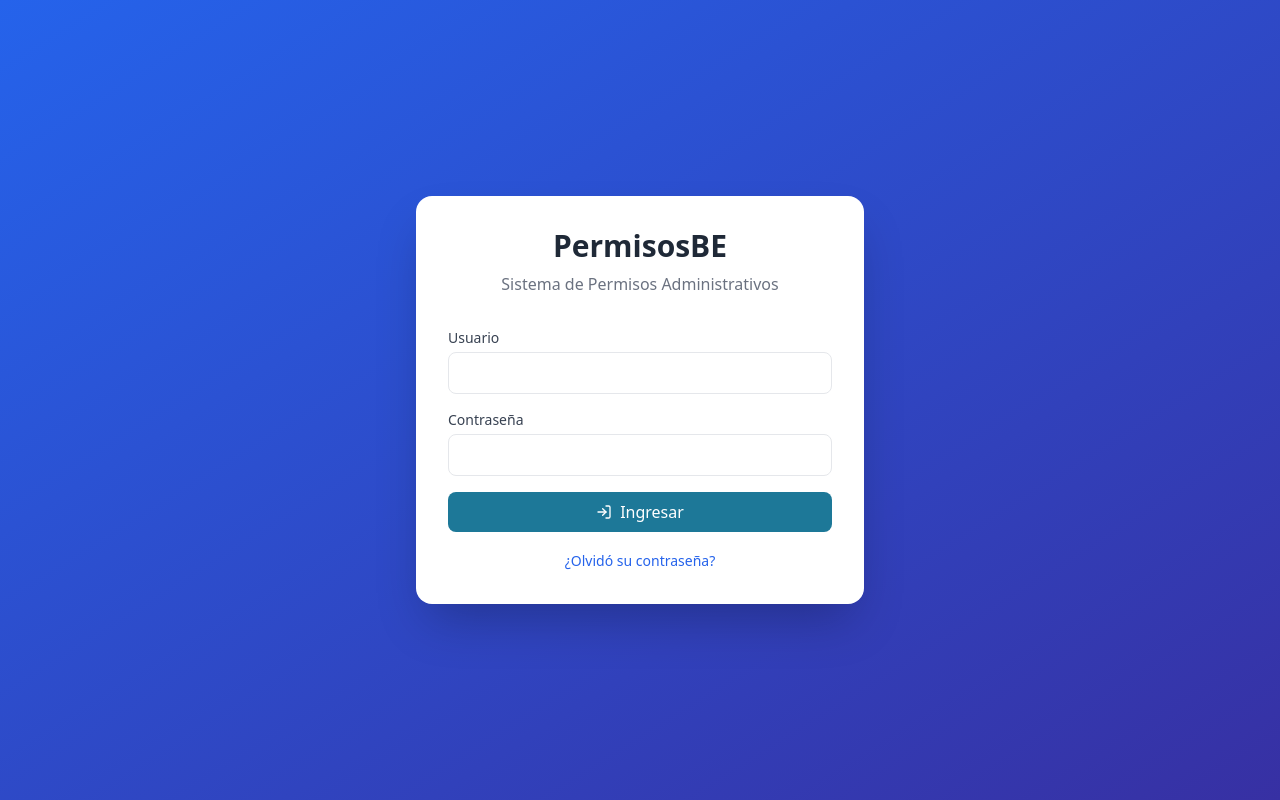
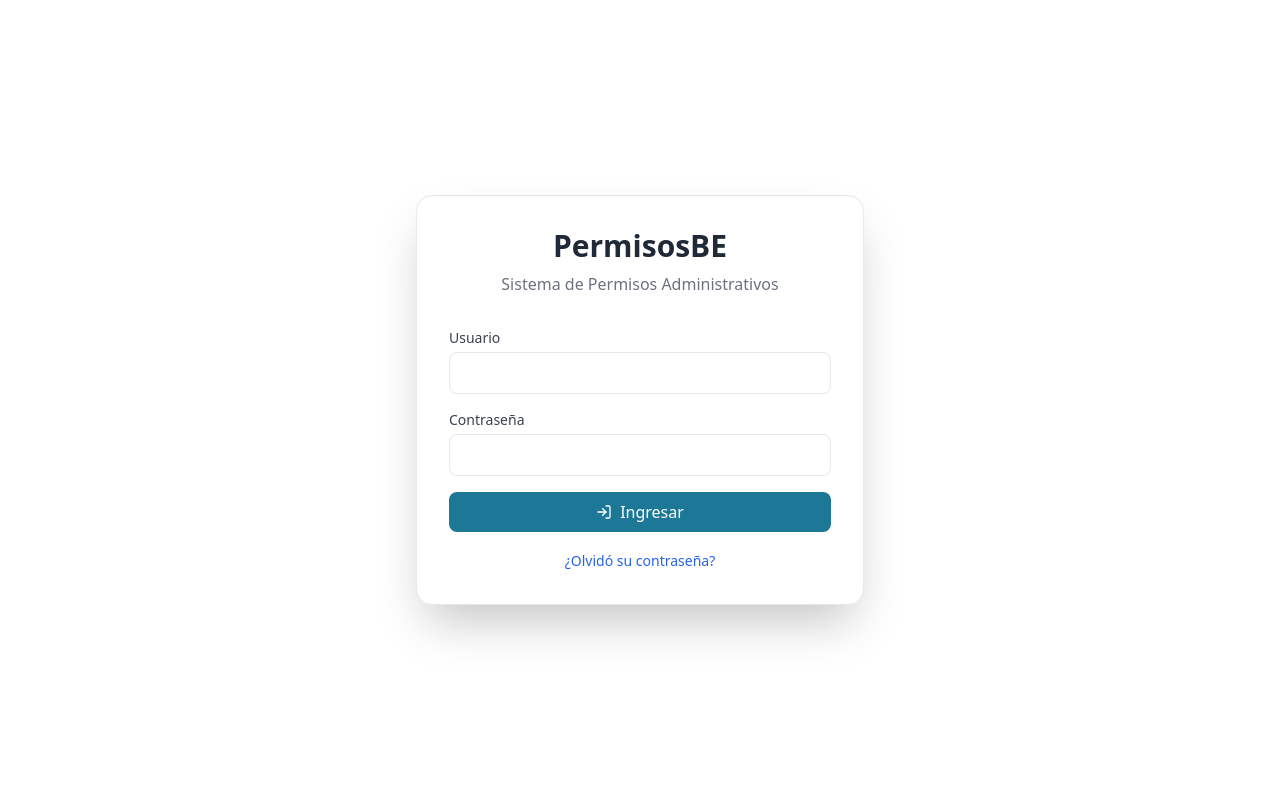
Before and after one commit to devpro-dan/permisosbe, a React (Vite) app in the folder packages/frontend/: page /login in a window 1280 px wide. Built offline with nearby package versions, Linux system fonts and the light colour scheme.

Commit message:
style: change login background to white

```diff
--- a/packages/frontend/src/pages/Login.tsx
+++ b/packages/frontend/src/pages/Login.tsx
@@ -63,8 +63,8 @@ export default function Login() {
   };
 
   return (
-    <div className="min-h-screen flex items-center justify-center bg-gradient-to-br from-blue-600 to-indigo-800 p-4">
-      <div className="bg-white rounded-2xl shadow-2xl p-8 w-full max-w-md">
+    <div className="min-h-screen flex items-center justify-center bg-white p-4">
+      <div className="bg-white rounded-2xl shadow-2xl p-8 w-full max-w-md border border-gray-200">
         <div className="text-center mb-8">
           <h1 className="text-3xl font-bold text-gray-800">PermisosBE</h1>
           <p className="text-gray-500 mt-2">Sistema de Permisos Administrativos</p>
```
